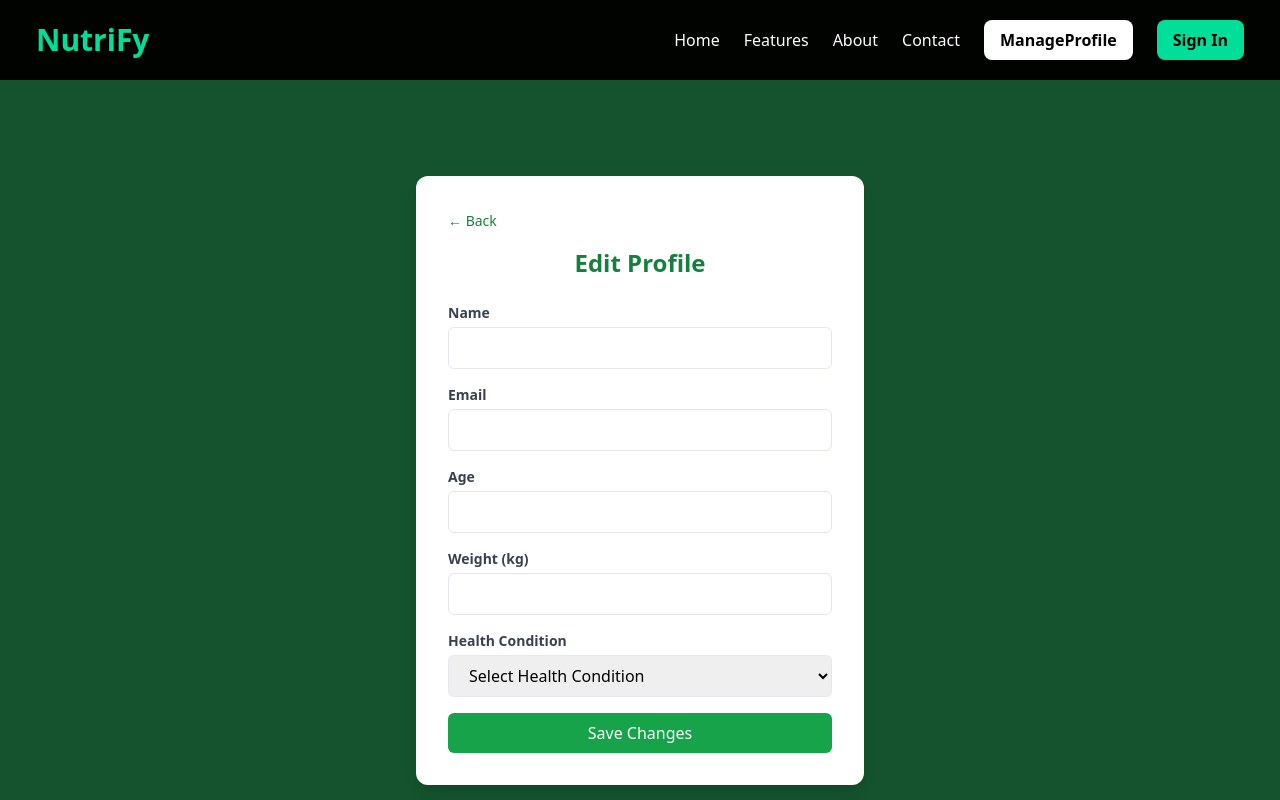
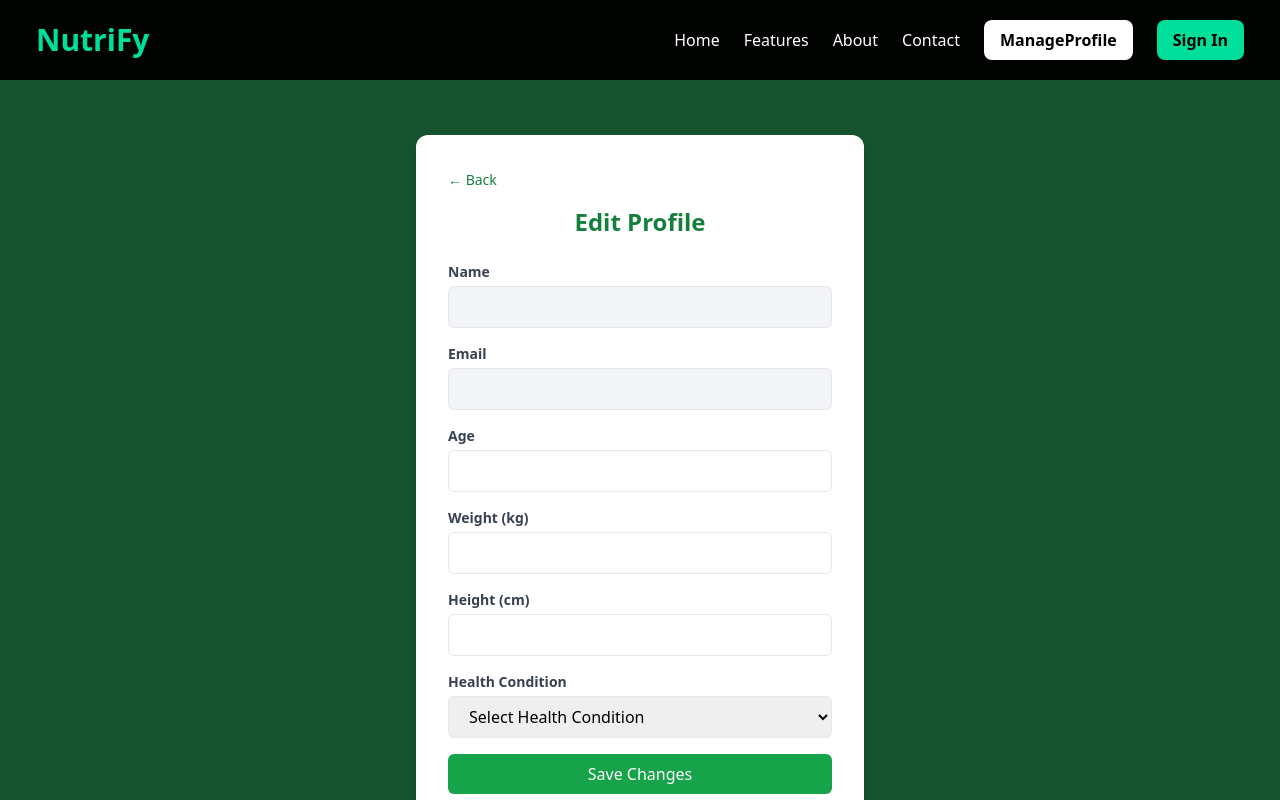
Before and after one commit to akansha598/Nutri-Fy, a React (Create React App) app in the folder NutriFy_Frontend/: page /edit-profile in a window 1280 px wide. Shown: the top 800 px of the page. Built offline with nearby package versions, Linux system fonts and the light colour scheme.

Commit message:
some changes

```diff
--- a/NutriFy_Frontend/src/components/EditProfile.jsx
+++ b/NutriFy_Frontend/src/components/EditProfile.jsx
@@ -14,6 +14,7 @@ const EditProfile = () => {
     email: "",
     age: "",
     weight: "",
+    height: "",
     health_condition: ""
   });
 
@@ -25,6 +26,7 @@ const EditProfile = () => {
         email: currentUser.email || "",
         age: currentUser.age || "",
         weight: currentUser.weight || "",
+        height: currentUser.height || "",
         health_condition: currentUser.health_condition || ""
       });
     }
@@ -51,7 +53,8 @@ const EditProfile = () => {
         body: JSON.stringify({
           email: user.email,
           age: user.age,
-          weight_kg: user.weight,   // ✅ match backend
+          weight_kg: user.weight,
+          height_cm: user.height,
           health_condition: user.health_condition
         }),
       });
@@ -69,7 +72,7 @@ const EditProfile = () => {
       alert("Profile Updated Successfully!");
 
       // ✅ Navigate back
-      navigate("/profile");
+      navigate("/manage-Profile");
 
     } catch (err) {
       console.error(err);
@@ -82,7 +85,7 @@ const EditProfile = () => {
       <div className="bg-white p-8 rounded-xl shadow-lg w-full max-w-md">
 
         <button
-          onClick={() => navigate("/profile")}
+          onClick={() => navigate("/manage-Profile")}
           className="mb-4 text-sm text-green-700 hover:underline"
         >
           ← Back
@@ -103,8 +106,8 @@ const EditProfile = () => {
               type="text"
               name="name"
               value={user.name}
-              onChange={handleChange}
-              className="w-full border px-4 py-2 rounded-md"
+              disabled
+              className="w-full border px-4 py-2 rounded-md bg-gray-100 cursor-not-allowed"
             />
           </div>
 
@@ -117,8 +120,8 @@ const EditProfile = () => {
               type="email"
               name="email"
               value={user.email}
-              onChange={handleChange}
-              className="w-full border px-4 py-2 rounded-md"
+              disabled
+              className="w-full border px-4 py-2 rounded-md bg-gray-100 cursor-not-allowed"
             />
           </div>
 
@@ -145,6 +148,20 @@ const EditProfile = () => {
               type="number"
               name="weight"
               value={user.weight}
+              onChange={handleChange}
+              className="w-full border px-4 py-2 rounded-md"
+            />
+          </div>
+
+          {/* Height */}
+          <div>
+            <label className="block text-sm font-semibold text-gray-700 mb-1">
+              Height (cm)
+            </label>
+            <input
+              type="number"
+              name="height"
+              value={user.height}
               onChange={handleChange}
               className="w-full border px-4 py-2 rounded-md"
             />
--- a/NutriFy_Frontend/src/components/ManageProfile.jsx
+++ b/NutriFy_Frontend/src/components/ManageProfile.jsx
@@ -4,9 +4,6 @@ import { useNavigate } from "react-router-dom";
 const ManageProfile = () => {
   const navigate = useNavigate();
 
-  const handleReset = () => {
-    alert("Reset Clicked!");
-  };
 
   return (
     <div className="min-h-screen bg-gradient-to-br from-green-800 to-green-600 py-10 px-4">
@@ -41,13 +38,7 @@ const ManageProfile = () => {
             Edit
           </button>
 
-          {/* Reset Button */}
-          <button
-            onClick={handleReset}
-            className="w-full bg-gray-300 text-black py-2 rounded-md hover:bg-gray-400 transition"
-          >
-            Reset
-          </button>
+
 
         </div>
 
--- a/NutriFy_Frontend/src/components/Recommendation.jsx
+++ b/NutriFy_Frontend/src/components/Recommendation.jsx
@@ -53,7 +53,7 @@ const Recommendation = () => {
 
       {/* Back Button */}
       <button
-        onClick={() => navigate("/profile")}
+        onClick={() => navigate("/manage-Profile")}
         className="mb-6 text-sm underline"
       >
         ← Back to Profile
```
